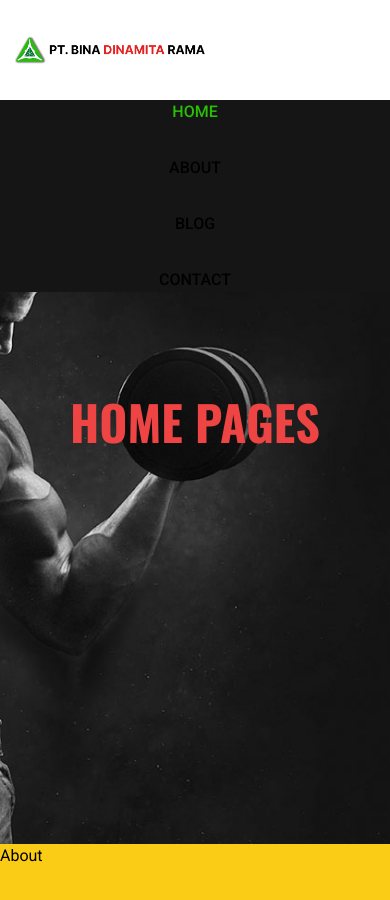
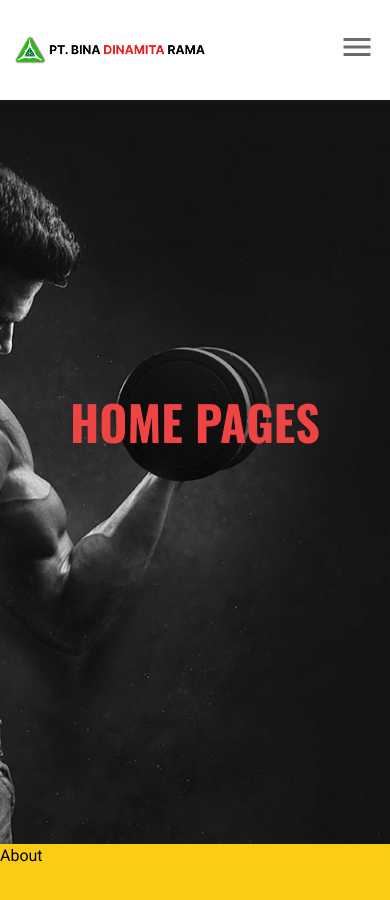
Before and after one commit to ujangaris/PT-Bina-Dinamita-Rama-, a React (Vite) app: page / in a window 390 px wide. Shown: the top 900 px of the page. Built offline with nearby package versions, Linux system fonts and the light colour scheme.

Commit message:
Togle menu mobile

```diff
--- a/src/components/Header.jsx
+++ b/src/components/Header.jsx
@@ -3,10 +3,12 @@ import { MobileNav } from "./MobileNav";
 import { Link } from "react-scroll";
 import logo from "../assets/img/logo.png";
 import { useEffect, useState } from "react";
+import { MdMenu, MdOutlineClose } from "react-icons/md";
 
 export const Header = () => {
   // pasang hook untuk header active
   const [headerActive, setHeaderActive] = useState(false);
+  const [openNav, setOpenNav] = useState(false);
 
   useEffect(() => {
     const handleScroll = () => {
@@ -34,12 +36,32 @@ export const Header = () => {
         </Link>
         {/* mobile nav - hidden on large device */}
         <MobileNav
-          containerStyles={`${
-            headerActive ? "top-[80px]" : "top-[100px]"
-          } flex flex-col text-center gap-8 fixed bg-primary-200 w-full left-0 text-base uppercase font-medium lg:hidden`}
+          containerStyles={`${headerActive ? "top-[80px]" : "top-[100px]"}
+          ${
+            openNav
+              ? "max-h-max pt-8 pb-10 border-t border-white/10"
+              : "max-h-0 pt-0 pb-0 overflow-hidden border-white/0"
+          }
+
+          flex flex-col text-center gap-8 fixed bg-primary-200 w-full left-0 text-base uppercase font-medium text-white transition-all lg:hidden`}
         />
         {/* dekstop nav - hidden on small device */}
         <Nav containerStyles="flex gap-4 hidden lg:flex" />
+        {/* hide/open menu button */}
+        <div>
+          <button
+            onClick={() => setOpenNav(!openNav)}
+            className="text-primary-100 lg:hidden transition-all "
+          >
+            {openNav ? (
+              <MdOutlineClose
+                className={`text-4xl transition-opacity duration-500 opacity-100 hover:opacity-80`}
+              />
+            ) : (
+              <MdMenu className="text-4xl transition-opacity duration-500 opacity-80 hover:opacity-0" />
+            )}
+          </button>
+        </div>
       </div>
     </div>
   );
--- a/src/components/MobileNav.jsx
+++ b/src/components/MobileNav.jsx
@@ -2,9 +2,9 @@ import { Link as ScrollLink } from "react-scroll";
 
 const links = [
   { name: "home", target: "home", offset: -70 },
-  { name: "about", target: "about", offset: -55 },
-  { name: "blog", target: "blog", offset: -50 },
-  { name: "contact", target: "contact", offset: -40 },
+  { name: "about", target: "about", offset: -50 },
+  { name: "blog", target: "blog", offset: -35 },
+  { name: "contact", target: "contact", offset: -30 },
 ];
 
 export const MobileNav = ({ containerStyles }) => {
```
Also changed, not shown: 1 other file (tests, documents, lock files or other folders).
